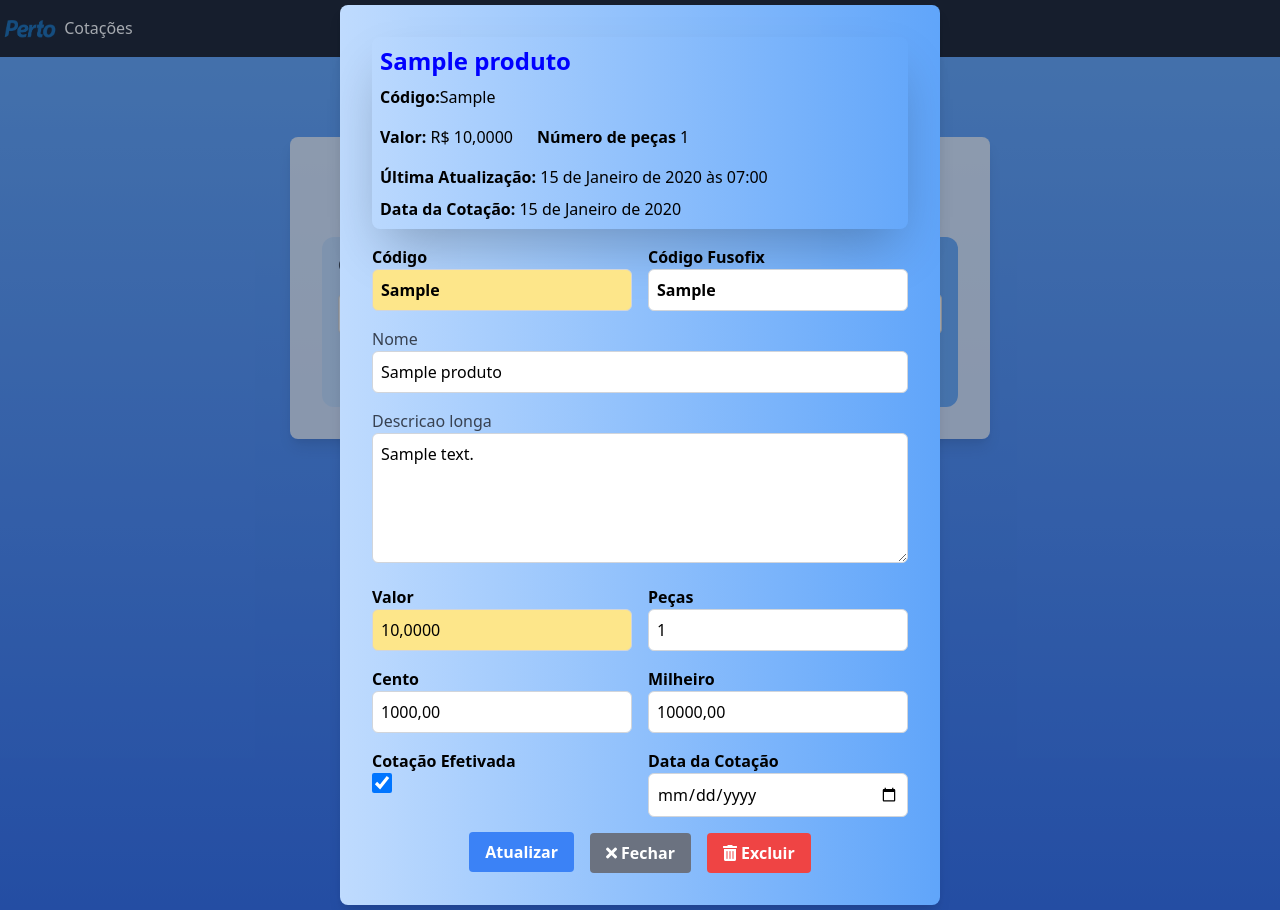
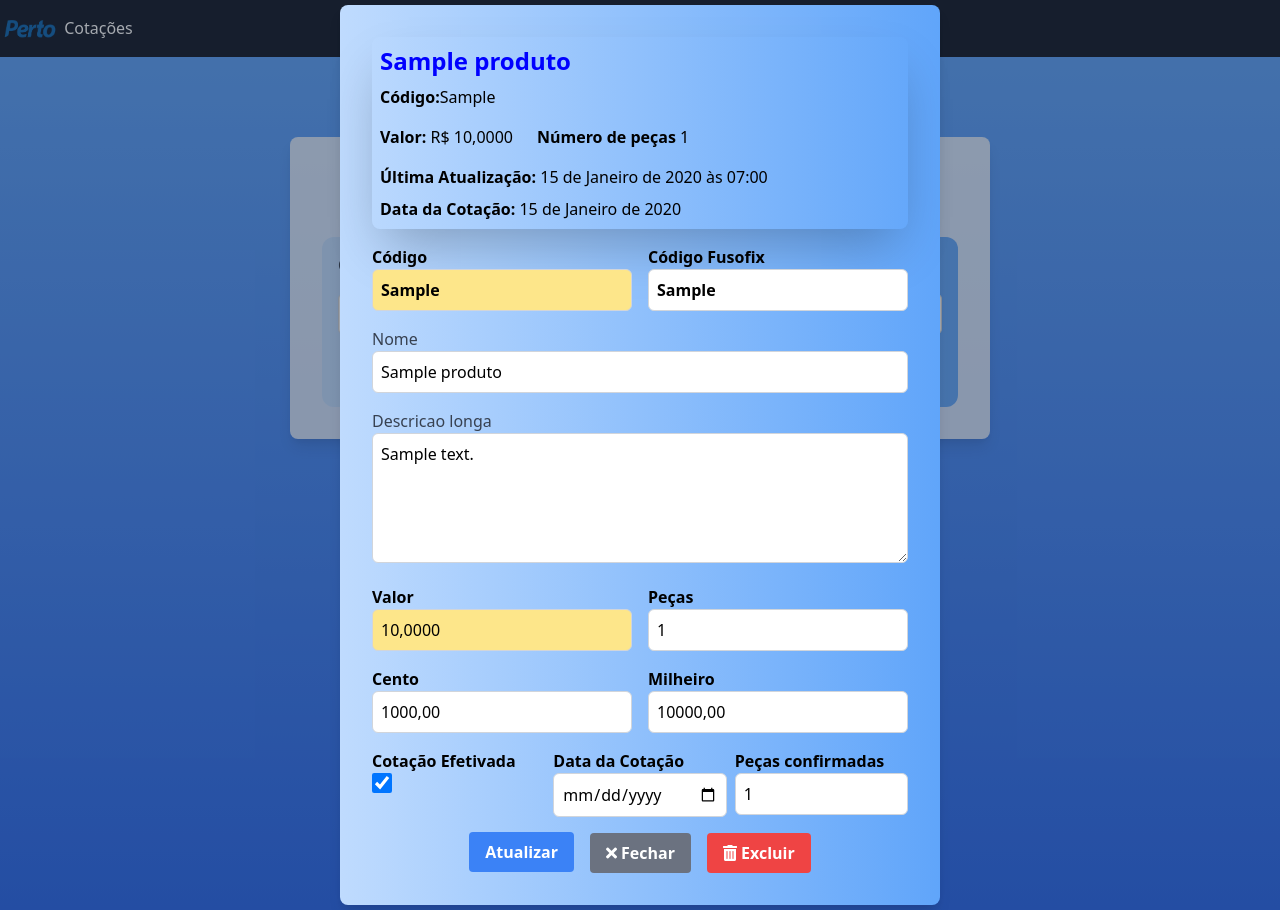
Before and after one commit to masrodrigues/Cota-esPerto, a Django app: a page that uses produtos/templates/produtos/consultar_produto.html in a window 1280 px wide. Run offline with Django 5.2, Linux system fonts and the light colour scheme; tables that the repository leaves empty hold one stand-in row (values such as "Sample post"); some libraries are stand-ins or nearby versions.

Commit message:
feat: peças compradas

```diff
--- a/produtos/models.py
+++ b/produtos/models.py
@@ -6,6 +6,7 @@ class Produto(models.Model):
     descricao_longa = models.TextField()
     valor = models.DecimalField(max_digits=10, decimal_places=4)
     numero_de_pecas = models.IntegerField(default=0)  # Novo campo
+    pecas_compradas = models.IntegerField()
     data_ultima_atualizacao = models.DateTimeField(auto_now=True)
     cotacao_efetivada = models.BooleanField(default=False)
     data_efetivacao = models.DateField(null=True, blank=True)
--- a/produtos/templates/produtos/consultar_produto.html
+++ b/produtos/templates/produtos/consultar_produto.html
@@ -141,14 +141,18 @@
                             </div>
                         </div>
 
-                        <div class="flex space-x-4 mt-2">
-                            <div class="w-1/2">
+                        <div class="flex space-x-2 mt-2">
+                            <div class="w-1/3">
                                 <label for="cotacao_efetivada" class="block font-bold">Cotação Efetivada</label>
                                 <input type="checkbox" id="cotacao_efetivada" name="cotacao_efetivada" class="form-checkbox h-5 w-5 text-blue-600" {% if produto.cotacao_efetivada %}checked{% endif %} onclick="toggleDataEfetivacao()">
                             </div>
-                            <div class="w-1/2">
+                            <div class="w-1/3">
                                 <label for="data_efetivacao" class="block font-bold">Data da Cotação</label>
                                 <input type="date" id="data_efetivacao" name="data_efetivacao" class="form-input w-full p-2 border border-gray-300 rounded-md focus:outline-none focus:ring-2 focus:ring-blue-500" value="{{ produto.data_efetivacao }}" {% if not produto.cotacao_efetivada %}disabled{% endif %}>
+                            </div>
+                            <div class="w-1/3">
+                                <label for="pecas_compradas" class="block font-bold">Peças confirmadas</label>
+                                <input type="text" id="pecas_compradas" name="pecas_compradas" class="form-input w-full p-2 border border-gray-300 rounded-md focus:outline-none focus:ring-2 focus:ring-blue-500" value="{{ produto.pecas_compradas }}" {% if not produto.cotacao_efetivada %}disabled{% endif %}>
                             </div>
                         </div>
                         <div id="dataEfetivacaoError" class="bg-red-200 border border-red-600 text-red-800 p-4 rounded mt-2" style="display: none;">
@@ -213,13 +217,16 @@
         function toggleDataEfetivacao() {
             var checkbox = document.getElementById('cotacao_efetivada');
             var dataEfetivacaoInput = document.getElementById('data_efetivacao');
-            var dataEfetivacaoError = document.getElementById('dataEfetivacaoError');
+            var pecas_compradasInput = document.getElementById('pecas_compradas');
+
             if (checkbox.checked) {
                 dataEfetivacaoInput.removeAttribute('disabled');
+                pecas_compradasInput.removeAttribute('disabled');
             } else {
                 dataEfetivacaoInput.setAttribute('disabled', 'disabled');
                 dataEfetivacaoInput.value = '';
-                dataEfetivacaoError.style.display = 'none';
+                pecas_compradasInput.setAttribute('disabled', 'disabled');
+                pecas_compradasInput.value = '';
             }
         }
 
--- a/produtos/templates/produtos/listar_produtos.html
+++ b/produtos/templates/produtos/listar_produtos.html
@@ -142,14 +142,18 @@
         function toggleDataEfetivacao() {
             var checkbox = document.getElementById('cotacao_efetivada');
             var dataEfetivacaoInput = document.getElementById('data_efetivacao');
+            var pecas_compradasInput = document.getElementById('pecas_compradas');
             var dataEfetivacaoError = document.getElementById('dataEfetivacaoError');
             if (checkbox && dataEfetivacaoInput && dataEfetivacaoError) {
                 if (checkbox.checked) {
                     dataEfetivacaoInput.removeAttribute('disabled');
+                    pecas_compradasInput.removeAttribute('disabled');
+
                 } else {
                     dataEfetivacaoInput.setAttribute('disabled', 'disabled');
                     dataEfetivacaoInput.value = '';
                     dataEfetivacaoError.style.display = 'none';
+
                 }
             }
         }
--- a/produtos/views.py
+++ b/produtos/views.py
@@ -58,7 +58,8 @@ def atualizar_produto(request, codigo):
 
         # Manualmente pegue os valores dos campos do template
         valor = request.POST.get('valor', None)
-        numero_de_pecas = request.POST.get('produto.numero_de_pecas', None)
+        numero_de_pecas = request.POST.get('numero_de_pecas', None)
+        pecas_compradas = request.POST.get('pecas_compradas', None)  # Captura o campo personalizado do HTML
 
         # Converter o valor para Decimal
         try:
@@ -68,13 +69,17 @@ def atualizar_produto(request, codigo):
         except InvalidOperation:
             form.add_error('valor', 'O valor deve ser um número decimal válido.')
 
+        if not numero_de_pecas:
+            form.add_error('numero_de_pecas', 'O campo número de peças é obrigatório.')
+
         if cotacao_efetivada and not data_efetivacao:
             form.add_error('data_efetivacao', 'Data da cotação é necessária quando a cotação é efetivada.')
         else:
             if form.is_valid():
                 # Atualize manualmente os campos removidos
-                produto.valor = valor
-                produto.numero_de_pecas = numero_de_pecas
+                produto.valor = valor if valor is not None else produto.valor
+                produto.numero_de_pecas = numero_de_pecas if numero_de_pecas is not None else produto.numero_de_pecas
+                produto.pecas_compradas = pecas_compradas if pecas_compradas is not None else produto.pecas_compradas
                 if cotacao_efetivada:
                     produto.data_efetivacao = data_efetivacao
                 else:
@@ -82,11 +87,12 @@ def atualizar_produto(request, codigo):
                 produto.cotacao_efetivada = cotacao_efetivada
                 produto.save()
                 return redirect(f"{reverse('consultar_produto')}?codigo={codigo}&message=Produto atualizado com sucesso!&success=true")
-
     else:
         form = ProdutoForm(instance=produto)
 
     return render(request, 'produtos/consultar_produto.html', {'form': form, 'produto': produto})
+
+
 
 
 def excluir_produto(request, codigo):
```
Also changed, not shown: db.sqlite3, produtos/migrations/0001_initial.py.
